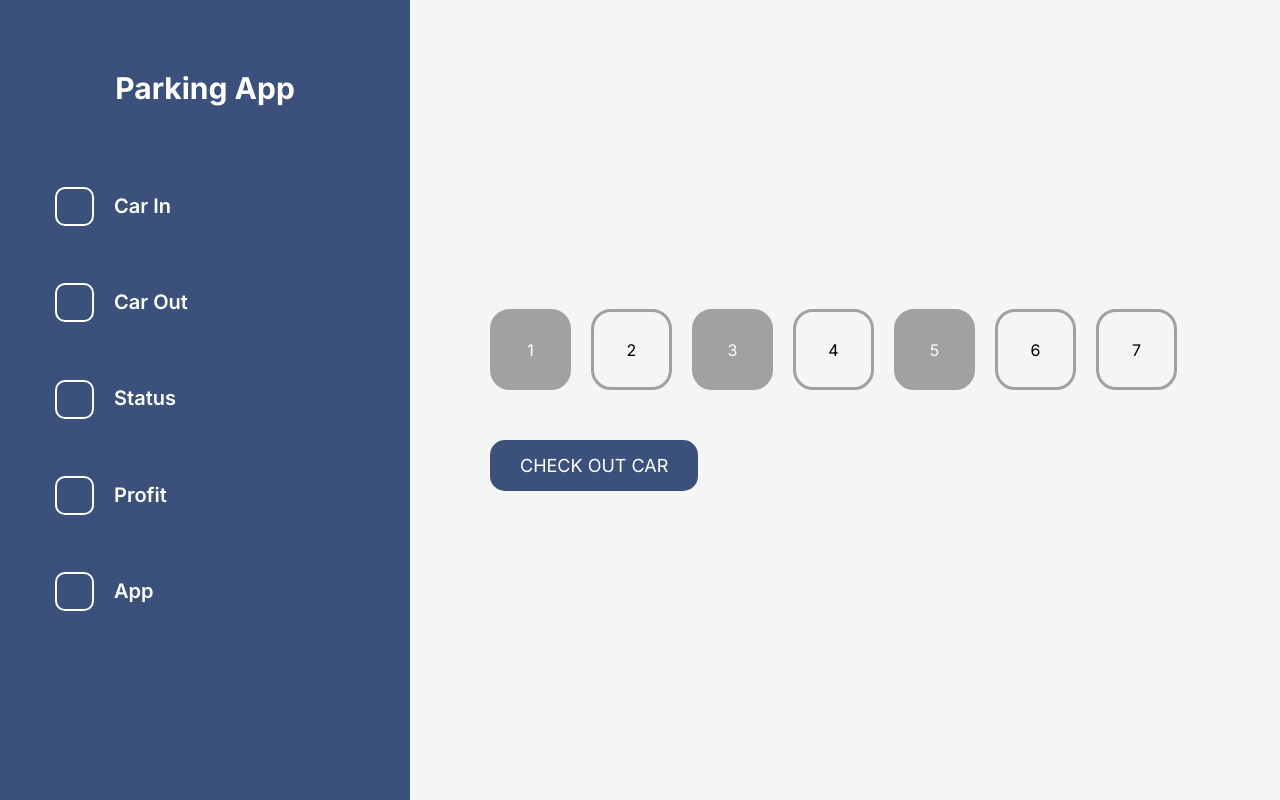
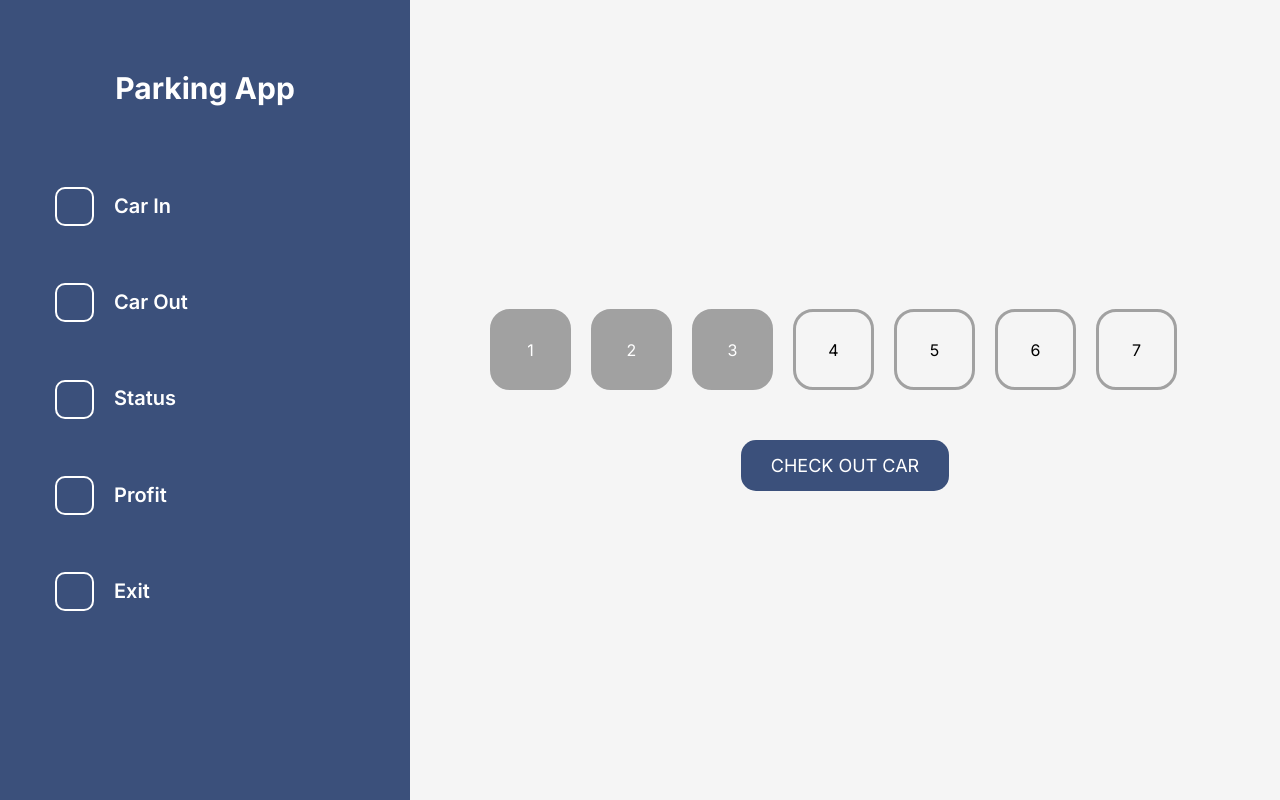
Before and after one commit to nithipramesti/Parking-App, a React (Create React App) app: page /car-out in a window 1280 px wide. Built offline with nearby package versions, Linux system fonts and the light colour scheme; data requests are answered from the project's data file.

Commit message:
fix axios post spread object

```diff
--- a/src/App.jsx
+++ b/src/App.jsx
@@ -1,7 +1,6 @@
 import { BrowserRouter, Switch, Route } from "react-router-dom";
 
 import "./App.css";
-import MainSidebar from "./component/MainSidebar";
 import MainMenu from "./pages/MainMenu";
 import CarIn from "./pages/CarIn";
 import CarOut from "./pages/CarOut";
@@ -15,7 +14,6 @@ function App() {
           <Switch>
             <Route component={CarIn} path="/car-in" />
             <Route component={CarOut} path="/car-out" />
-            <Route component={MainMenu} path="/" />
           </Switch>
         </div>
       </div>
--- a/src/assets/styles/CarOut.css
+++ b/src/assets/styles/CarOut.css
@@ -1,3 +1,27 @@
+.carOut {
+  display: flex;
+  flex-direction: column;
+  align-items: center;
+}
+
 .willCheckout {
   border-color: lawngreen;
 }
+
+.payment-details {
+  position: absolute;
+  top: 0;
+  background-color: #ffffff;
+  text-align: center;
+  padding: 50px 25px;
+  margin-top: 20px;
+}
+
+#time-come {
+  font-size: inherit;
+  font-weight: 400;
+}
+
+.hide-display {
+  display: none;
+}
--- a/src/component/MainMenuComponent.jsx
+++ b/src/component/MainMenuComponent.jsx
@@ -1,14 +1,19 @@
 import "../assets/styles/MainMenuComponent.css";
+import { Link } from "react-router-dom";
 
 function MainMenuComponent(props) {
   return (
-    <div className="menu-container">
+    <Link
+      to={"/" + props.propsData.link}
+      className="menu-container"
+      style={{ textDecoration: "none" }}
+    >
       <div className="menu-icon"></div>
       <div className="menu-text">
-        <p className="menu-title">{props.title}</p>
-        <p className="menu-subTitle">{props.subTitle}</p>
+        <p className="menu-title">{props.propsData.menuTitle}</p>
+        {/* <p className="menu-subTitle">{props.subTitle}</p> */}
       </div>
-    </div>
+    </Link>
   );
 }
 
--- a/src/fake-api/db.json
+++ b/src/fake-api/db.json
@@ -3,44 +3,52 @@
     {
       "id": 1,
       "filled": true,
-      "hour": 0,
-      "willCheckOut": false
+      "dateFilled": "18/8/2021",
+      "timeFilled": "23:14:6",
+      "hour": 0
     },
     {
       "id": 2,
-      "filled": false,
-      "hour": 0,
-      "willCheckOut": false
+      "filled": true,
+      "dateFilled": "19/8/2021",
+      "timeFilled": "21:40:40",
+      "hour": 0
     },
     {
       "id": 3,
       "filled": true,
-      "hour": 0,
-      "willCheckOut": false
+      "dateFilled": "19/8/2021",
+      "timeFilled": "21:40:43",
+      "hour": 0
     },
     {
       "id": 4,
       "filled": false,
-      "hour": 0,
-      "willCheckOut": false
+      "dateFilled": "",
+      "timeFilled": "",
+      "hour": 0
     },
     {
       "id": 5,
-      "filled": true,
-      "hour": 0,
-      "willCheckOut": false
+      "filled": false,
+      "dateFilled": "",
+      "timeFilled": "",
+      "hour": 0
     },
     {
       "id": 6,
       "filled": false,
-      "hour": 0,
-      "willCheckOut": false
+      "dateFilled": "",
+      "timeFilled": "",
+      "hour": 0
     },
     {
       "id": 7,
       "filled": false,
-      "hour": 0,
-      "willCheckOut": false
+      "dateFilled": "",
+      "timeFilled": "",
+      "hour": 0
     }
-  ]
+  ],
+  "history": []
 }
--- a/src/pages/CarIn.jsx
+++ b/src/pages/CarIn.jsx
@@ -37,13 +37,15 @@ function CarIn() {
     const hourNow = new Date().getHours();
     const minuteNow = new Date().getMinutes();
     const secondNow = new Date().getSeconds();
-    timeCome.innerHTML = `${hourNow}:${minuteNow}:${secondNow}`;
+    const timeComplete = `${hourNow}:${minuteNow}:${secondNow}`;
+    timeCome.innerHTML = timeComplete;
 
     //Date come
     const dateNow = new Date().getDate();
     const monthNow = new Date().getMonth();
     const yearNow = new Date().getFullYear();
-    dateCome.innerHTML = `${dateNow}/${monthNow + 1}/${yearNow}`;
+    const dateComplete = `${dateNow}/${monthNow + 1}/${yearNow}`;
+    dateCome.innerHTML = dateComplete;
 
     //Parking slot no
     parkingNo.innerHTML = findNearestSpace();
@@ -51,6 +53,8 @@ function CarIn() {
     //fill the space
     Axios.patch(`http://localhost:2000/parkingSpace/${id}`, {
       filled: true,
+      timeFilled: timeComplete,
+      dateFilled: dateComplete,
     })
       .then(() => {
         fetchParkingSpace();
--- a/src/pages/CarOut.jsx
+++ b/src/pages/CarOut.jsx
@@ -4,7 +4,8 @@ import "../assets/styles/CarOut.css";
 
 function CarOut() {
   const [parkingSpace, setParkingSpace] = useState([]);
-  const [willCheckOutId, setWillCheckOutId] = useState(0);
+  const [willCheckOut, setWillCheckOut] = useState({});
+  const [checkOutHour, setCheckOutHour] = useState(0);
 
   const fetchParkingSpace = () => {
     Axios.get("http://localhost:2000/parkingSpace")
@@ -14,46 +15,14 @@ function CarOut() {
       .catch((err) => console.log(err));
   };
 
-  // const markingCheckOut = (val) => {
-  //   if (willCheckOut != 0) {
-  //     document
-  //       .querySelector(`#park-${willCheckOut}`)
-  //       .classList.toggle("willCheckout");
-  //   }
-
-  //   if (val.filled) {
-  //     Axios.patch(`http://localhost:2000/parkingSpace/${val.id}`, {
-  //       willCheckOut: true,
-  //     })
-  //       .then(() => {
-  //         setWillCheckOut(val.id);
-  //         fetchParkingSpace();
-  //       })
-  //       .catch((err) => console.log(err));
-  //   } else {
-  //     alert("nor");
-  //   }
-  // };
-
-  const checkOut = (id) => {
-    Axios.patch(`http://localhost:2000/parkingSpace/${id}`, {
-      filled: false,
-      hour: 0,
-      willCheckOut: false,
-    }).then(() => {
-      setWillCheckOutId(0);
-      fetchParkingSpace();
-    });
-  };
-
   const renderParkingSpace = () => {
     return parkingSpace.map((val) => {
-      return val.id === willCheckOutId ? (
+      return val.id === willCheckOut.id ? (
         <>
           <div
             className={`parkingUnit filled-${val.filled} willCheckout`}
             id={`park-${val.id}`}
-            onClick={() => (val.filled ? setWillCheckOutId(val.id) : null)}
+            onClick={() => (val.filled ? setWillCheckOut(val) : null)}
           >
             <p>{val.id}</p>
           </div>
@@ -63,12 +32,62 @@ function CarOut() {
           <div
             className={`parkingUnit filled-${val.filled}`}
             id={`park-${val.id}`}
-            onClick={() => (val.filled ? setWillCheckOutId(val.id) : null)}
+            onClick={() => (val.filled ? setWillCheckOut(val) : null)}
           >
             <p>{val.id}</p>
           </div>
         </>
       );
+    });
+  };
+
+  const displayPayment = () => {
+    document.querySelector(".payment-details").classList.toggle("hide-display");
+    console.log(willCheckOut);
+  };
+
+  const cancelCheckOut = () => {
+    document.querySelector("#hour").value = "";
+    document.querySelector(".fee").innerHTML = "";
+    setWillCheckOut({});
+    document.querySelector(".payment-details").classList.toggle("hide-display");
+    document.querySelector(".btn-checkout").classList.toggle("hide-display");
+    document
+      .querySelector(".btn-generate-payment")
+      .classList.toggle("hide-display");
+  };
+
+  const generatePayment = (hour) => {
+    let fee = 5000;
+    if (hour > 2) {
+      //max 24 hours?
+      fee += (hour - 2) * 7000;
+      if (fee > 75000) {
+        fee = 75000;
+      }
+    }
+
+    document.querySelector(".fee").innerHTML = `Rp ${fee}`;
+    document.querySelector(".btn-checkout").classList.toggle("hide-display");
+    document
+      .querySelector(".btn-generate-payment")
+      .classList.toggle("hide-display");
+  };
+
+  const checkOut = (id) => {
+    Axios.patch(`http://localhost:2000/parkingSpace/${id}`, {
+      filled: false,
+      timeFilled: "",
+      dateFilled: "",
+      hour: 0,
+    }).then(() => {
+      Axios.post("http://localhost:2000/history", {
+        ...willCheckOut,
+      }).then(() => {
+        setWillCheckOut({});
+        fetchParkingSpace();
+        cancelCheckOut();
+      });
     });
   };
 
@@ -79,9 +98,43 @@ function CarOut() {
   return (
     <div className="carOut">
       <div className="parkingSpace">{renderParkingSpace()}</div>
-      <button className="btn-out" onClick={() => checkOut(willCheckOutId)}>
+      <button className="btn-out" onClick={displayPayment}>
         Check Out Car
       </button>
+      <div className="payment-details hide-display">
+        <header>
+          <p>------------------------------</p>
+          <p className="ticket-title">CHECKOUT</p>
+          <p>------------------------------</p>
+        </header>
+        <p id="parking-no">
+          Parking no: P<span>{willCheckOut.id}</span>
+        </p>
+        <p id="time-come">{willCheckOut.timeFilled}</p>
+        <p id="date-come">{willCheckOut.dateFilled}</p>
+        <p>
+          <label htmlFor="hour">Hour: </label>
+          <input
+            type="text"
+            id="hour"
+            onChange={(e) => setCheckOutHour(e.target.value)}
+          />
+        </p>
+        <p className="fee"></p>
+        <button onClick={cancelCheckOut}>Cancel</button>
+        <button
+          className="btn-generate-payment"
+          onClick={() => (checkOutHour ? generatePayment(checkOutHour) : null)}
+        >
+          Generate Payment
+        </button>
+        <button
+          className="btn-checkout hide-display"
+          onClick={() => checkOut(willCheckOut.id)}
+        >
+          Check Out Car
+        </button>
+      </div>
     </div>
   );
 }
--- a/src/pages/MainMenu.jsx
+++ b/src/pages/MainMenu.jsx
@@ -5,27 +5,32 @@ import "../assets/styles/MainMenu.css";
 function MainMenu() {
   const [mainMenu] = useState([
     {
-      menu: "Car In",
-      subMenu: "Find available space and generate ticket",
+      menuTitle: "Car In",
+      link: "car-in",
+      subMenuTitle: "Find available space and generate ticket",
       icon: "car",
     },
     {
-      menu: "Car Out",
+      menuTitle: "Car Out",
+      link: "car-out",
       subMenu: "Check-out car & payment",
       icon: "car",
     },
     {
-      menu: "Status",
+      menuTitle: "Status",
+      link: "status",
       subMenu: "Check available parking space",
       icon: "car",
     },
     {
-      menu: "Profit",
+      menuTitle: "Profit",
+      link: "profit",
       subMenu: "Check current profit",
       icon: "car",
     },
     {
-      menu: "App",
+      menuTitle: "Exit",
+      link: "exit",
       subMenu: "Exit app",
       icon: "car",
     },
@@ -33,7 +38,7 @@ function MainMenu() {
 
   const renderMainMenu = () => {
     return mainMenu.map((val) => {
-      return <MainMenuComponent title={val.menu} subTitle={val.subMenu} />;
+      return <MainMenuComponent propsData={val} />;
     });
   };
 
```
